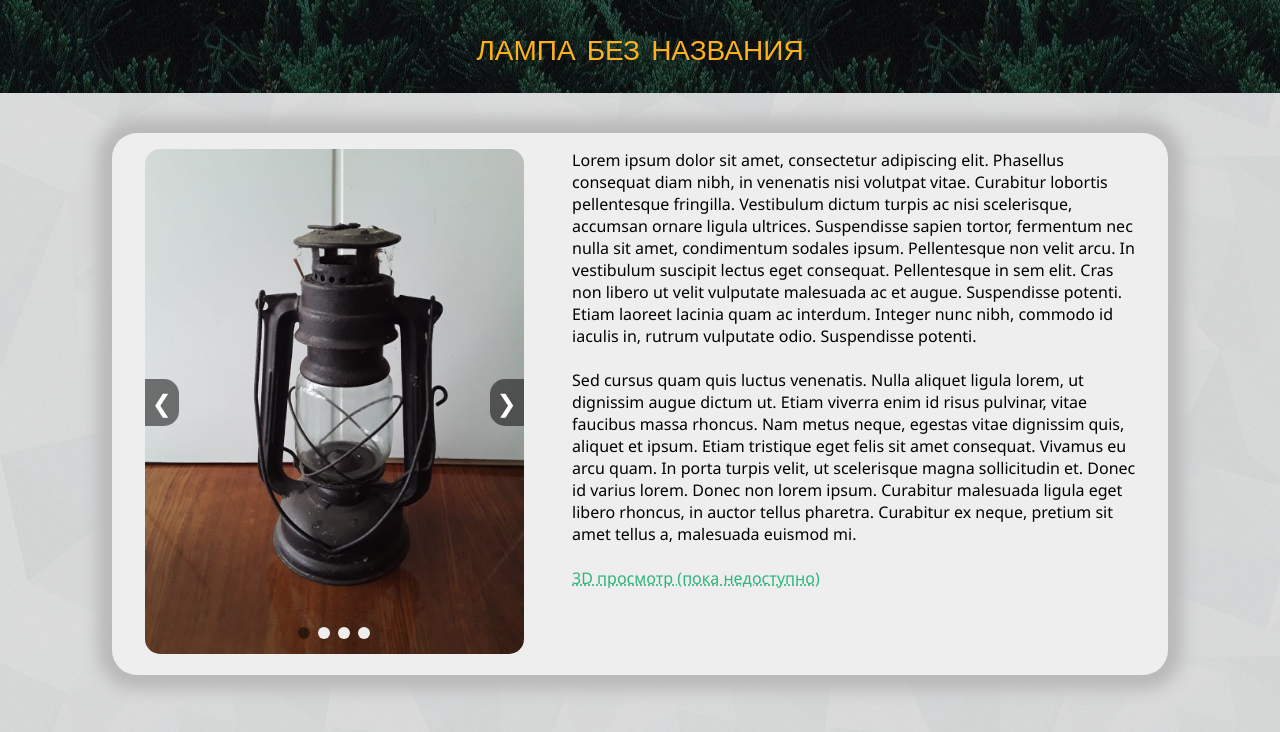
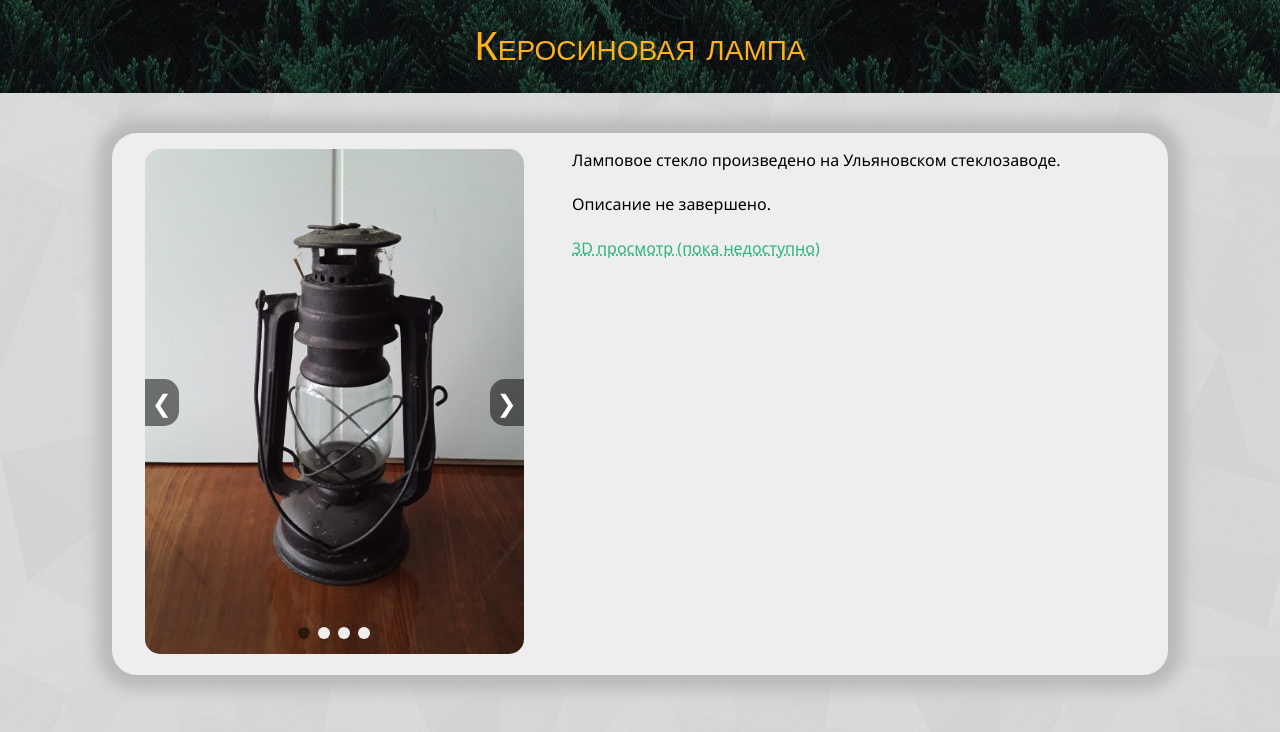
Before and after one commit to thenail314/mariecmuseum, a PHP site: page /php/lamp.php in a window 1280 px wide. Shown: the part 45-777 px from the top of the page. Run offline with PHP 8.4, Linux system fonts and the light colour scheme; some web fonts are replaced.

Commit message:
Update lamp.php

```diff
--- a/php/lamp.php
+++ b/php/lamp.php
@@ -11,14 +11,14 @@
 	<link rel="stylesheet" type="text/css" href="../css/slider.css">
 	<meta charset="UTF-8">
 	<meta name="viewport" content="width=device-width, initial-scale=1.0">
-	<title>Лампа без названия | Музей п. Мариец</title>
+	<title>Керосиновая лампа | Музей п. Мариец</title>
 </head>
 <body>
 	<?php include 'header.php';?>
 	<?php include 'addMaterial.php';?>
 
 	<div class="top">
-		<p class="zagolovok">лампа без названия</p>
+		<p class="zagolovok">Керосиновая лампа</p>
 	</div>
 
 	<div class="container">
@@ -51,9 +51,9 @@
 		</div>
 
 		<div class="description">
-			<p>Lorem ipsum dolor sit amet, consectetur adipiscing elit. Phasellus consequat diam nibh, in venenatis nisi volutpat vitae. Curabitur lobortis pellentesque fringilla. Vestibulum dictum turpis ac nisi scelerisque, accumsan ornare ligula ultrices. Suspendisse sapien tortor, fermentum nec nulla sit amet, condimentum sodales ipsum. Pellentesque non velit arcu. In vestibulum suscipit lectus eget consequat. Pellentesque in sem elit. Cras non libero ut velit vulputate malesuada ac et augue. Suspendisse potenti. Etiam laoreet lacinia quam ac interdum. Integer nunc nibh, commodo id iaculis in, rutrum vulputate odio. Suspendisse potenti.</p>
+			<p>Ламповое стекло произведено на Ульяновском стеклозаводе.</p>
 			<br>
-			<p>Sed cursus quam quis luctus venenatis. Nulla aliquet ligula lorem, ut dignissim augue dictum ut. Etiam viverra enim id risus pulvinar, vitae faucibus massa rhoncus. Nam metus neque, egestas vitae dignissim quis, aliquet et ipsum. Etiam tristique eget felis sit amet consequat. Vivamus eu arcu quam. In porta turpis velit, ut scelerisque magna sollicitudin et. Donec id varius lorem. Donec non lorem ipsum. Curabitur malesuada ligula eget libero rhoncus, in auctor tellus pharetra. Curabitur ex neque, pretium sit amet tellus a, malesuada euismod mi.</p>
+			<p>Описание не завершено.</p>
 
 			<br>
 			<a id="lookAt3D" href="###">3D просмотр (пока недоступно)</a>
```
